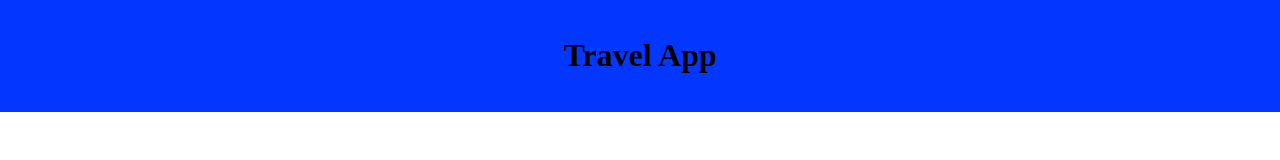
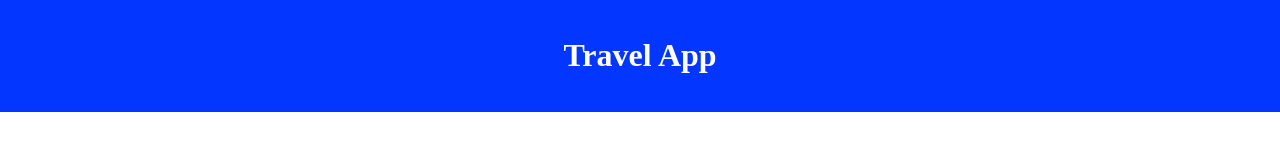
Before and after one commit to aparnashrirakshakn/travel-app, a website built with webpack: page src/client/views/index.html in a window 1280 px wide. Built offline with nearby package versions, Linux system fonts and the light colour scheme.

Commit message:
add primary text color

```diff
--- a/src/client/styles/header.scss
+++ b/src/client/styles/header.scss
@@ -4,4 +4,5 @@ header {
     padding: 1rem;
     text-align: center;
     background-color: $primary;
+    color: $p-text;
 }
```
